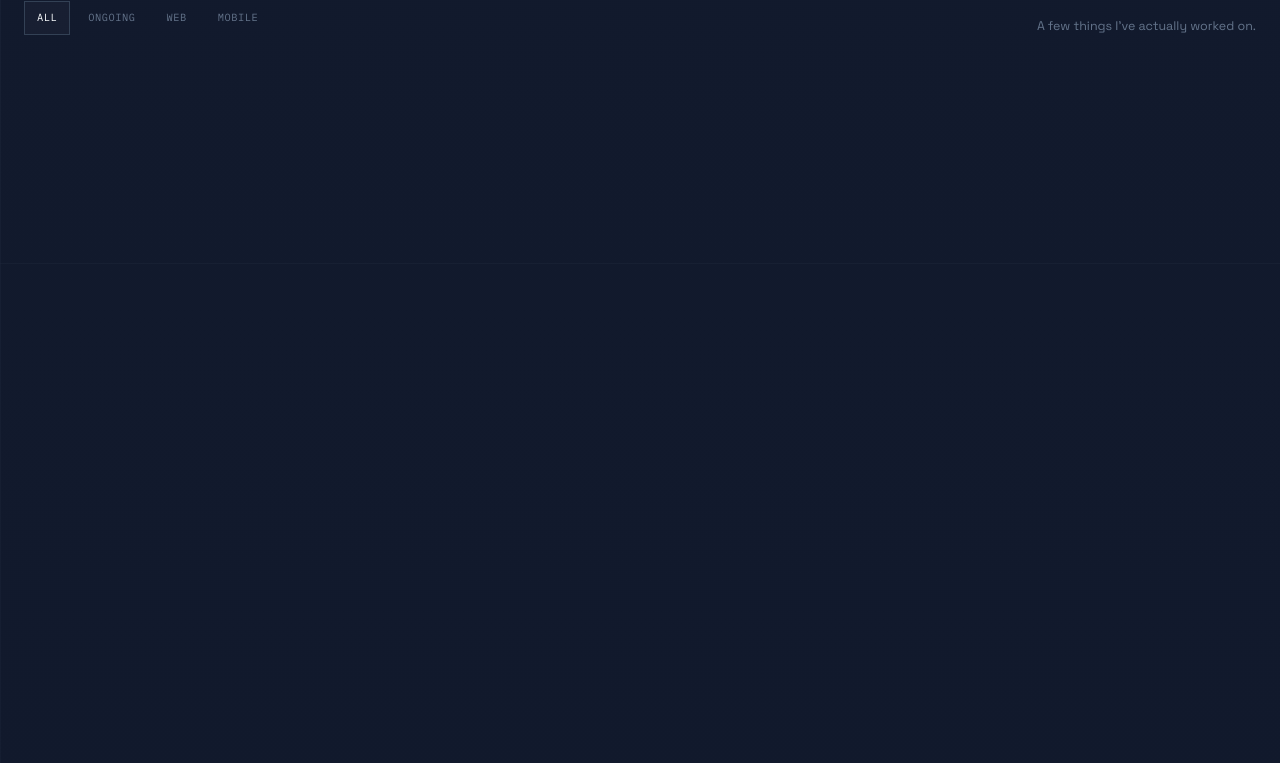
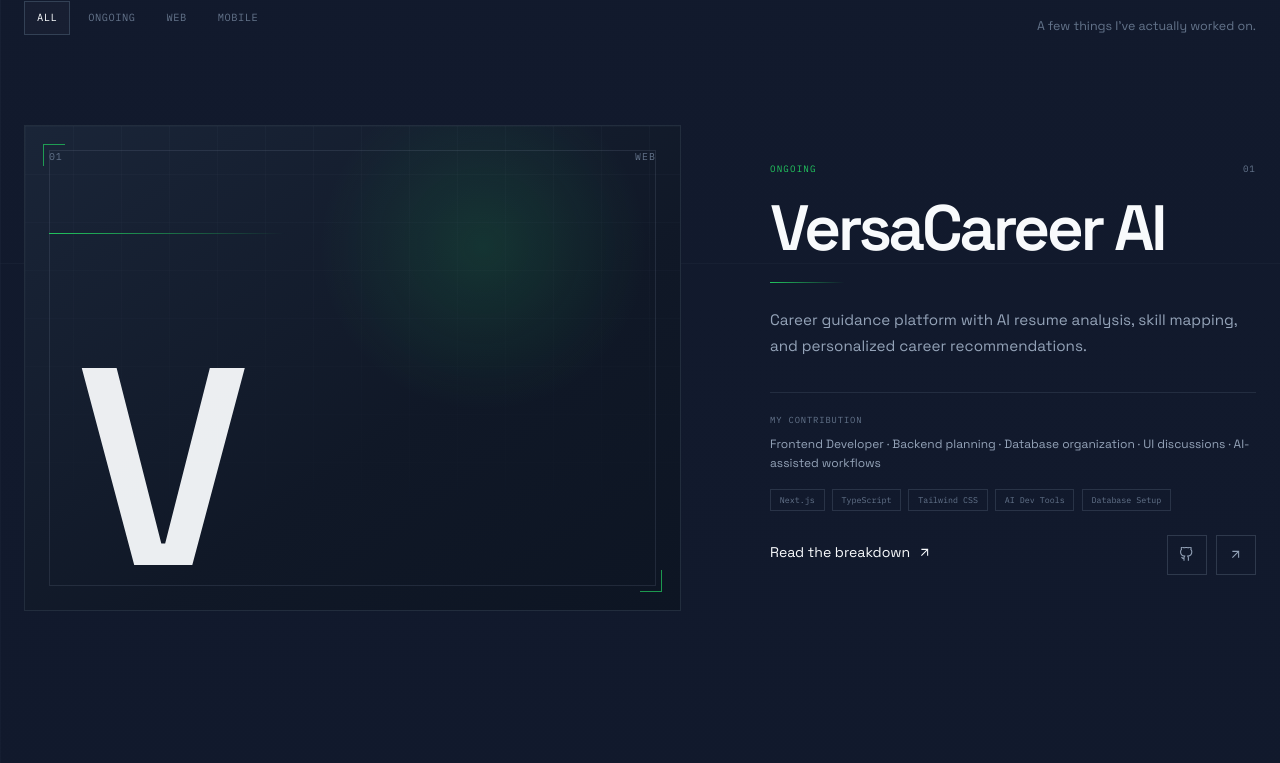
Before and after one commit to Penguin-boss/Sankeerth-Portfolio, a Next.js app: page / in a window 1280 px wide. Shown: the part 2137-2900 px from the top of the page. Built offline with nearby package versions, Linux system fonts and the light colour scheme.

Commit message:
Update Project.tsx

```diff
--- a/src/components/Project.tsx
+++ b/src/components/Project.tsx
@@ -54,10 +54,7 @@
   const projectType = project.isMobile ? "MOBILE" : "WEB";
 
   return (
-    <article
-      className="project-card-cinematic project-article"
-      data-art-reveal
-    >
+    <article className="project-card-cinematic project-article">
       {/* =====================================================
           VISUAL
           ===================================================== */}
```
